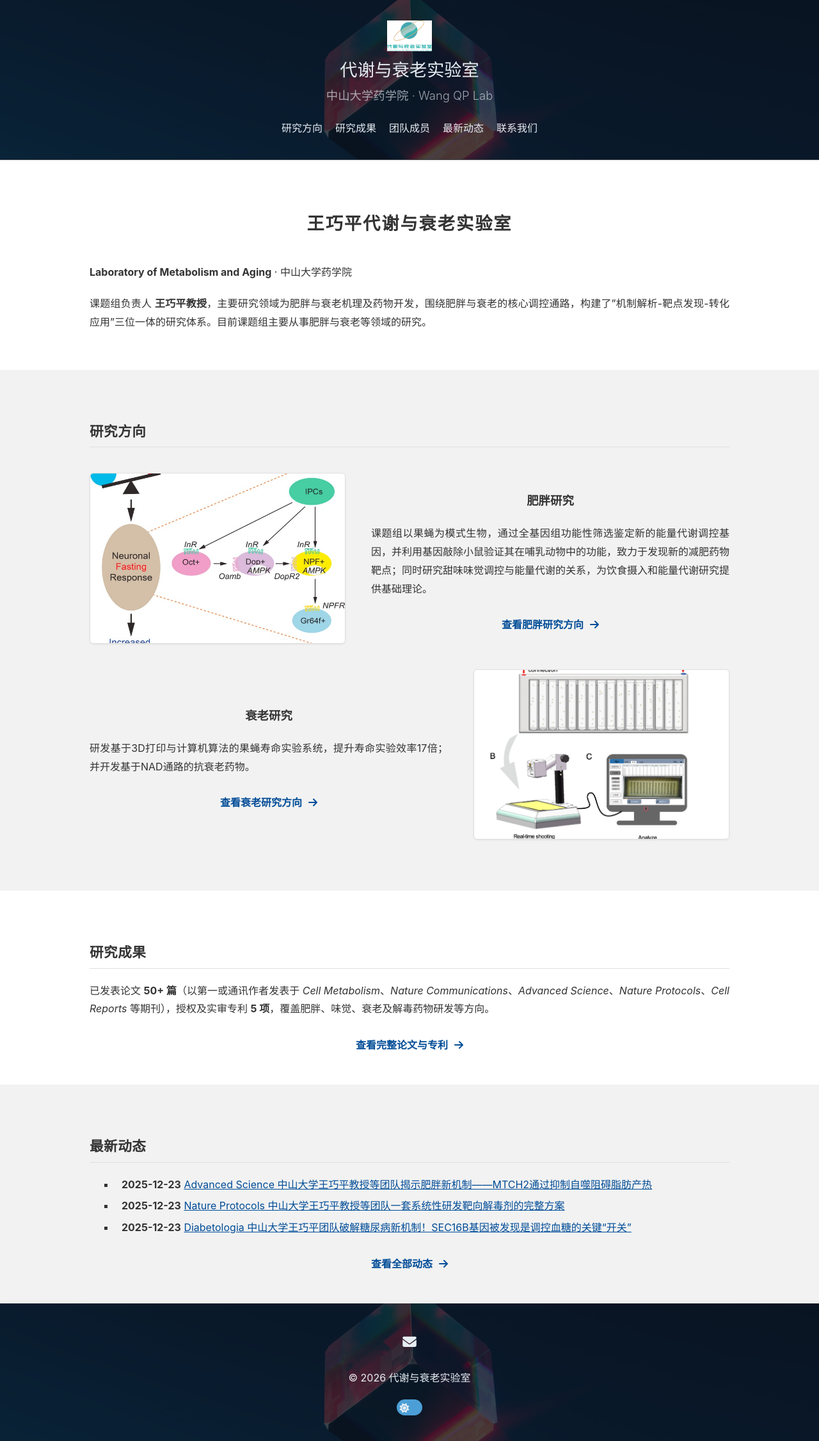
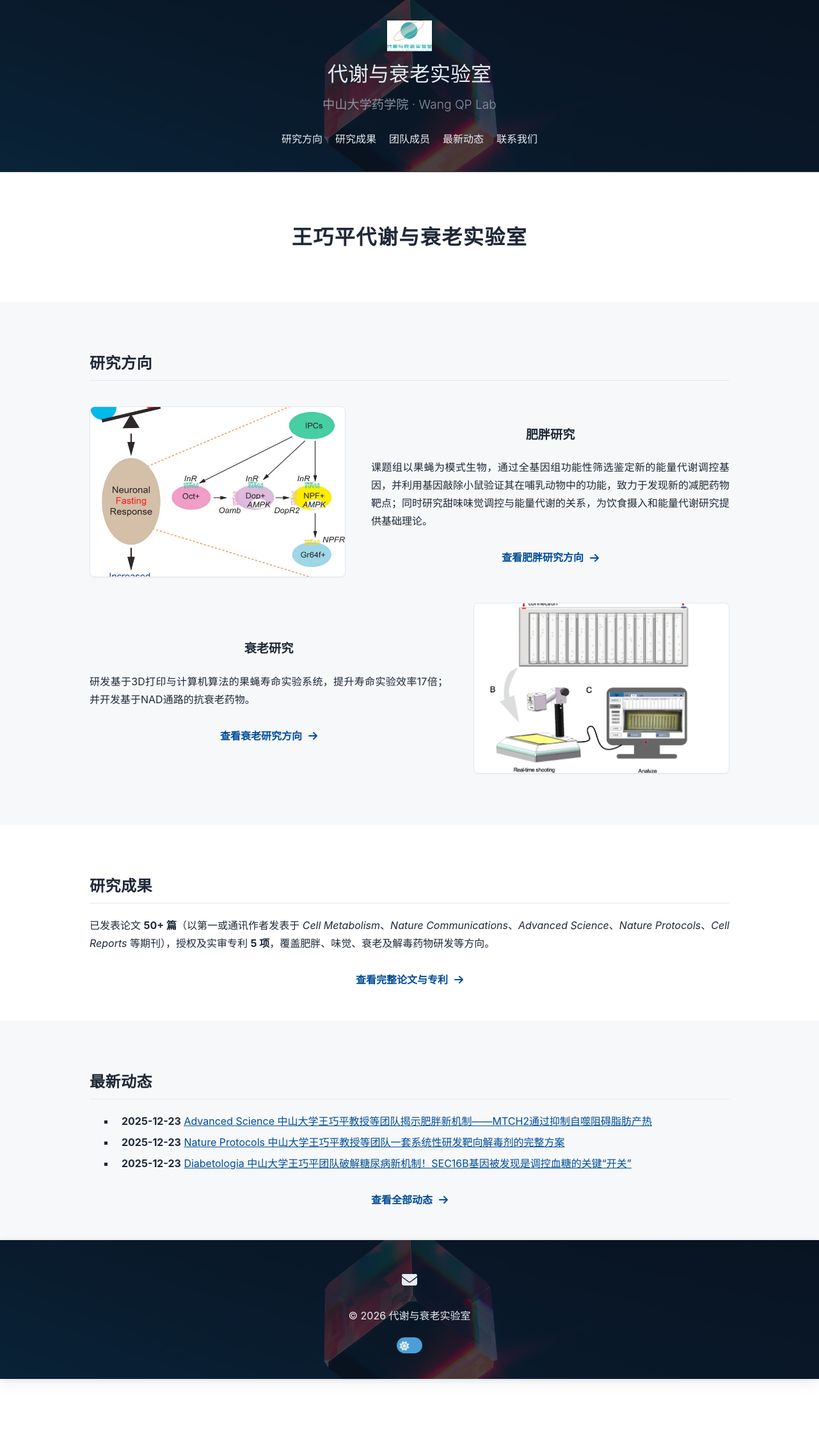
Before and after one commit to wangseeker/wangqp-lab, a Jekyll site: the page built from index.md, in a window 1280 px wide. Shown: the whole page at 64% size. Built offline with Jekyll 4.4.1, drawn with Linux system fonts in a browser that asks for light colours; a style sheet for code colours, icons or effects is not loaded; after the commit the page ends 2155 px from its top, so only the background shows below that.

Commit message:
设计质量升级： - 排版层级拉开（h1 32px / h2 24px / h3 19px），正文行高 1.65 - 高对比度配色：正文 #1f2937（14:1）、弱文本全部 ≥4.6:1（WCAG AA） - 冷调浅灰背景 #f6f8fa、柔和边框 #e5e7eb、蓝调分层阴影 - 圆角 8px，副标题改用 muted 色替代透明度 - 含用户补充的 3 篇 2026 论文及首页简介调整

```diff
--- a/index.md
+++ b/index.md
@@ -3,9 +3,6 @@
 
 # 王巧平代谢与衰老实验室
 
-**Laboratory of Metabolism and Aging** · 中山大学药学院
-
-课题组负责人 **王巧平教授**，主要研究领域为肥胖与衰老机理及药物开发，围绕肥胖与衰老的核心调控通路，构建了"机制解析-靶点发现-转化应用"三位一体的研究体系。目前课题组主要从事肥胖与衰老等领域的研究。
 
 {% include section.html %}
 
--- a/styles/-theme.scss
+++ b/styles/-theme.scss
@@ -4,22 +4,23 @@
 // ============================================================
 // Design System — 浅色学术蓝（参考 Rosen Lab, UT Southwestern）
 // 白底 + 深学术蓝 #004C97 主导 + 灰阶 + 亮蓝点缀
+// 高对比度排版：正文对比 ≥14:1，弱文本 ≥4.6:1（WCAG AA）
 // ============================================================
 
-// 亮色模式（默认）— Rosen Lab 风格
+// 亮色模式（默认）
 [data-dark="false"] {
   --primary: #004c97;            // 深学术蓝（链接/按钮/强调）
-  --primary-hover: #1079bf;      // hover 亮蓝
-  --secondary: #5371b7;          // 蓝紫（次要元素）
-  --text: #333333;               // 正文深灰
-  --text-muted: #666666;         // 次要文字
+  --primary-hover: #0a5fb4;      // hover 提亮
+  --secondary: #3b6fb0;          // 协调蓝（次要元素）
+  --text: #1f2937;               // 正文深灰蓝黑（14.3:1）
+  --text-muted: #4b5563;         // 次要文字（7.5:1）
   --background: #ffffff;         // 页面背景（纯白）
-  --background-alt: #f2f2f2;     // 浅灰区块/卡片背景
-  --border: #e0e0e0;             // 细边框/分隔线
-  --light-gray: #e0e0e0;
-  --gray: #999999;
-  --dark-gray: #666666;
-  --overlay: rgba(0, 0, 0, 0.08);
+  --background-alt: #f6f8fa;     // 冷调浅灰区块/卡片
+  --border: #e5e7eb;             // 柔和边框/分隔线
+  --light-gray: #e5e7eb;
+  --gray: #6b7280;               // 弱文本（4.6:1 达标）
+  --dark-gray: #374151;
+  --overlay: rgba(15, 40, 80, 0.08);
 }
 // 暗色模式（备用）
 [data-dark="true"] {
@@ -38,16 +39,16 @@
 }
 
 :root {
-  // Typography — 系统字体栈（Open Sans 观感近似，中文稳定）
-  --title: -apple-system, "Segoe UI", "PingFang SC", "Hiragino Sans GB", "Microsoft YaHei", sans-serif;
-  --heading: -apple-system, "Segoe UI", "PingFang SC", "Hiragino Sans GB", "Microsoft YaHei", sans-serif;
-  --body: -apple-system, "Segoe UI", "PingFang SC", "Hiragino Sans GB", "Microsoft YaHei", sans-serif;
+  // Typography — 系统字体栈（PingFang SC 中文优先，稳定无外部依赖）
+  --title: -apple-system, BlinkMacSystemFont, "PingFang SC", "Hiragino Sans GB", "Microsoft YaHei", "Segoe UI", sans-serif;
+  --heading: -apple-system, BlinkMacSystemFont, "PingFang SC", "Hiragino Sans GB", "Microsoft YaHei", "Segoe UI", sans-serif;
+  --body: -apple-system, BlinkMacSystemFont, "PingFang SC", "Hiragino Sans GB", "Microsoft YaHei", "Segoe UI", sans-serif;
   --code: ui-monospace, "SF Mono", Menlo, Consolas, monospace;
 
-  // Type scale
-  --large: 1.15rem;
-  --xl: 1.35rem;
-  --xxl: 1.7rem;
+  // Type scale — 层级清晰：16 → 19 → 24 → 32
+  --large: 1.2rem;    // 19px  h3
+  --xl: 1.5rem;       // 24px  h2
+  --xxl: 2rem;        // 32px  h1
 
   // Weights
   --thin: 300;
@@ -55,14 +56,14 @@
   --semi-bold: 600;
   --bold: 700;
 
-  // Line spacing
-  --spacing: 1.8;
-  --compact: 1.5;
+  // Line spacing — 中文阅读舒适
+  --spacing: 1.75;
+  --compact: 1.65;
 
-  // Effects — 克制阴影
-  --rounded: 6px;
-  --shadow-sm: 0 1px 3px rgba(0, 0, 0, 0.08);
-  --shadow: 0 4px 12px rgba(0, 0, 0, 0.10);
-  --shadow-md: 0 8px 24px rgba(0, 0, 0, 0.14);
+  // Effects — 蓝调分层阴影（细腻不脏）
+  --rounded: 8px;
+  --shadow-sm: 0 1px 2px rgba(15, 40, 80, 0.06);
+  --shadow: 0 2px 8px rgba(15, 40, 80, 0.08), 0 8px 24px rgba(15, 40, 80, 0.06);
+  --shadow-md: 0 4px 12px rgba(15, 40, 80, 0.10), 0 16px 40px rgba(15, 40, 80, 0.08);
   --transition: 0.2s ease;
 }
--- a/styles/body.scss
+++ b/styles/body.scss
@@ -10,7 +10,9 @@
   background: var(--background);
   color: var(--text);
   font-family: var(--body);
+  font-size: 1rem;
   text-align: center;
   line-height: var(--compact);
   -webkit-font-smoothing: antialiased;
+  text-rendering: optimizeLegibility;
 }
--- a/styles/header.scss
+++ b/styles/header.scss
@@ -67,7 +67,7 @@
 }
 
 .subtitle {
-  opacity: 0.65;
+  color: var(--text-muted);
   font-weight: var(--thin);
 }
 
--- a/styles/heading.scss
+++ b/styles/heading.scss
@@ -13,6 +13,7 @@
   text-align: left;
   letter-spacing: 0.5px;
   color: var(--text);
+  line-height: 1.35;
 }
 
 h1 {
@@ -21,26 +22,27 @@
   font-weight: var(--bold);
   text-transform: uppercase;
   text-align: center;
-  letter-spacing: 2px;
+  letter-spacing: 1.5px;
 }
 
 h2 {
   font-size: var(--xl);
-  padding-bottom: 8px;
-  border-bottom: solid 1px var(--light-gray);
-  font-weight: var(--semi-bold);
+  padding-bottom: 10px;
+  border-bottom: solid 1px var(--border);
+  font-weight: var(--bold);
 }
 
 h3 {
   font-size: var(--large);
+  font-weight: var(--bold);
 }
 
 h4 {
-  font-size: 1.2rem;
+  font-size: 1.15rem;
 }
 
 h5 {
-  font-size: 1.1rem;
+  font-size: 1.05rem;
 }
 
 h6 {
```
Also changed, not shown: publications/index.md (+6 -0 lines).
